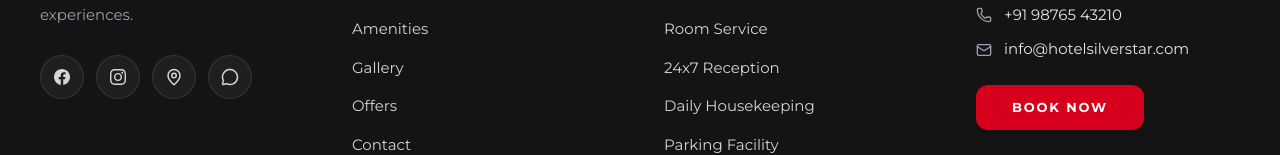
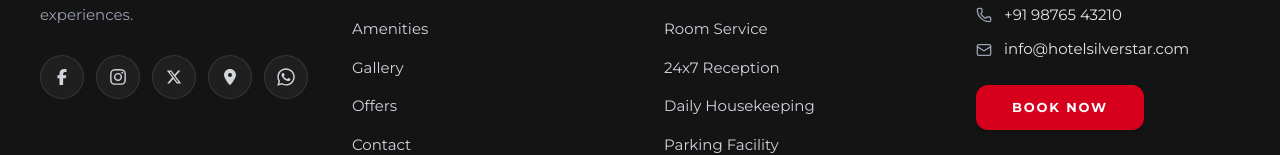
Before and after one commit to SwiftriseGit/hotel-blue-start, a Next.js app: page / in a window 1280 px wide. Shown: the part 4162-4317 px from the top of the page. Built offline with nearby package versions, Linux system fonts and the light colour scheme; a web font is replaced by a local one.

Commit message:
feat: install react-icons and implement brand color hover fill for social media buttons in footer

```diff
--- a/app/components/Footer.tsx
+++ b/app/components/Footer.tsx
@@ -1,6 +1,7 @@
 "use client";
 
-import { Star, Phone, Mail, MapPin, MessageCircle } from "lucide-react";
+import { Star, Phone, Mail } from "lucide-react";
+import { FaFacebookF, FaInstagram, FaXTwitter, FaWhatsapp, FaLocationDot } from "react-icons/fa6";
 import Reveal from "./Reveal";
 
 export default function Footer() {
@@ -40,45 +41,53 @@ export default function Footer() {
                 Comfortable stays, warm hospitality and unforgettable experiences.
               </p>
 
-              {/* Social Icons */}
+              {/* Official Social Media Icons with Brand Hover Color Fill */}
               <div className="flex items-center gap-3">
                 {/* Facebook */}
                 <a
                   href="#"
                   aria-label="Facebook"
-                  className="w-11 h-11 rounded-full bg-white/5 border border-white/10 hover:border-[#d6001c] hover:text-[#d6001c] hover:-translate-y-1 hover:shadow-lg hover:shadow-red-600/30 flex items-center justify-center text-gray-300 transition-all duration-300 min-w-[44px] min-h-[44px]"
+                  className="w-11 h-11 rounded-full bg-white/5 border border-white/10 text-gray-300 flex items-center justify-center transition-all duration-300 hover:-translate-y-1 hover:scale-105 hover:bg-[#1877F2] hover:border-[#1877F2] hover:text-white hover:shadow-[0_8px_20px_rgba(24,119,242,0.4)] min-w-[44px] min-h-[44px]"
                 >
-                  <svg className="w-4 h-4 fill-current" viewBox="0 0 24 24">
-                    <path d="M24 12.073c0-6.627-5.373-12-12-12s-12 5.373-12 12c0 5.99 4.388 10.954 10.125 11.854v-8.385H7.078v-3.47h3.047V9.43c0-3.007 1.792-4.669 4.533-4.669 1.312 0 2.686.235 2.686.235v2.953H15.83c-1.491 0-1.956.925-1.956 1.874v2.25h3.328l-.532 3.47h-2.796v8.385C19.612 23.027 24 18.062 24 12.073z"/>
-                  </svg>
+                  <FaFacebookF className="w-4 h-4" />
                 </a>
+
                 {/* Instagram */}
                 <a
                   href="#"
                   aria-label="Instagram"
-                  className="w-11 h-11 rounded-full bg-white/5 border border-white/10 hover:border-[#d6001c] hover:text-[#d6001c] hover:-translate-y-1 hover:shadow-lg hover:shadow-red-600/30 flex items-center justify-center text-gray-300 transition-all duration-300 min-w-[44px] min-h-[44px]"
+                  className="w-11 h-11 rounded-full bg-white/5 border border-white/10 text-gray-300 flex items-center justify-center transition-all duration-300 hover:-translate-y-1 hover:scale-105 hover:bg-[#E4405F] hover:border-[#E4405F] hover:text-white hover:shadow-[0_8px_20px_rgba(228,64,95,0.4)] min-w-[44px] min-h-[44px]"
                 >
-                  <svg className="w-4 h-4 fill-current" viewBox="0 0 24 24">
-                    <path d="M12 2.163c3.204 0 3.584.012 4.85.07 3.252.148 4.771 1.691 4.919 4.919.058 1.265.069 1.645.069 4.849 0 3.205-.012 3.584-.069 4.849-.149 3.225-1.664 4.771-4.919 4.919-1.266.058-1.644.07-4.85.07-3.204 0-3.584-.012-4.849-.07-3.26-.149-4.771-1.699-4.919-4.92-.058-1.265-.07-1.644-.07-4.849 0-3.204.013-3.583.07-4.849.149-3.227 1.664-4.771 4.919-4.919 1.266-.057 1.645-.069 4.849-.069zm0-2.163c-3.259 0-3.667.014-4.947.072-4.358.2-6.78 2.618-6.98 6.98-.059 1.281-.073 1.689-.073 4.948 0 3.259.014 3.668.072 4.948.2 4.358 2.618 6.78 6.98 6.98 1.281.058 1.689.072 4.948.072 3.259 0 3.668-.014 4.948-.072 4.354-.2 6.782-2.618 6.979-6.98.059-1.28.073-1.689.073-4.948 0-3.259-.014-3.667-.072-4.947-.196-4.354-2.617-6.78-6.979-6.98-1.281-.059-1.69-.073-4.949-.073zm0 5.838c-3.403 0-6.162 2.759-6.162 6.162s2.759 6.163 6.162 6.163 6.162-2.759 6.162-6.163c0-3.403-2.759-6.162-6.162-6.162zm0 10.162c-2.209 0-4-1.79-4-4 0-2.209 1.791-4 4-4s4 1.791 4 4c0 2.21-1.791 4-4 4zm6.406-11.845c-.796 0-1.441.645-1.441 1.44s.645 1.44 1.441 1.44c.795 0 1.439-.645 1.439-1.44s-.644-1.44-1.439-1.44z"/>
-                  </svg>
+                  <FaInstagram className="w-4.5 h-4.5" />
                 </a>
+
+                {/* Twitter / X */}
+                <a
+                  href="#"
+                  aria-label="X Twitter"
+                  className="w-11 h-11 rounded-full bg-white/5 border border-white/10 text-gray-300 flex items-center justify-center transition-all duration-300 hover:-translate-y-1 hover:scale-105 hover:bg-[#1DA1F2] hover:border-[#1DA1F2] hover:text-white hover:shadow-[0_8px_20px_rgba(29,161,242,0.4)] min-w-[44px] min-h-[44px]"
+                >
+                  <FaXTwitter className="w-4 h-4" />
+                </a>
+
                 {/* Location */}
                 <a
                   href="#"
-                  aria-label="Location"
-                  className="w-11 h-11 rounded-full bg-white/5 border border-white/10 hover:border-[#d6001c] hover:text-[#d6001c] hover:-translate-y-1 hover:shadow-lg hover:shadow-red-600/30 flex items-center justify-center text-gray-300 transition-all duration-300 min-w-[44px] min-h-[44px]"
+                  aria-label="Location Map"
+                  className="w-11 h-11 rounded-full bg-white/5 border border-white/10 text-gray-300 flex items-center justify-center transition-all duration-300 hover:-translate-y-1 hover:scale-105 hover:bg-[#EA4335] hover:border-[#EA4335] hover:text-white hover:shadow-[0_8px_20px_rgba(234,67,53,0.4)] min-w-[44px] min-h-[44px]"
                 >
-                  <MapPin className="w-4.5 h-4.5" />
+                  <FaLocationDot className="w-4 h-4" />
                 </a>
+
                 {/* WhatsApp */}
                 <a
                   href={contactWhatsAppUrl}
                   target="_blank"
                   rel="noopener noreferrer"
                   aria-label="WhatsApp"
-                  className="w-11 h-11 rounded-full bg-white/5 border border-white/10 hover:border-[#d6001c] hover:text-[#d6001c] hover:-translate-y-1 hover:shadow-lg hover:shadow-red-600/30 flex items-center justify-center text-gray-300 transition-all duration-300 min-w-[44px] min-h-[44px]"
+                  className="w-11 h-11 rounded-full bg-white/5 border border-white/10 text-gray-300 flex items-center justify-center transition-all duration-300 hover:-translate-y-1 hover:scale-105 hover:bg-[#25D366] hover:border-[#25D366] hover:text-white hover:shadow-[0_8px_20px_rgba(37,211,102,0.4)] min-w-[44px] min-h-[44px]"
                 >
-                  <MessageCircle className="w-4.5 h-4.5" />
+                  <FaWhatsapp className="w-5 h-5" />
                 </a>
               </div>
             </div>
--- a/package.json
+++ b/package.json
@@ -12,7 +12,8 @@
     "lucide-react": "^1.32.0",
     "next": "16.3.1",
     "react": "19.2.8",
-    "react-dom": "19.2.8"
+    "react-dom": "19.2.8",
+    "react-icons": "^5.7.0"
   },
   "devDependencies": {
     "@tailwindcss/postcss": "^4",
```
Also changed, not shown: 1 other file (tests, documents, lock files or other folders).
